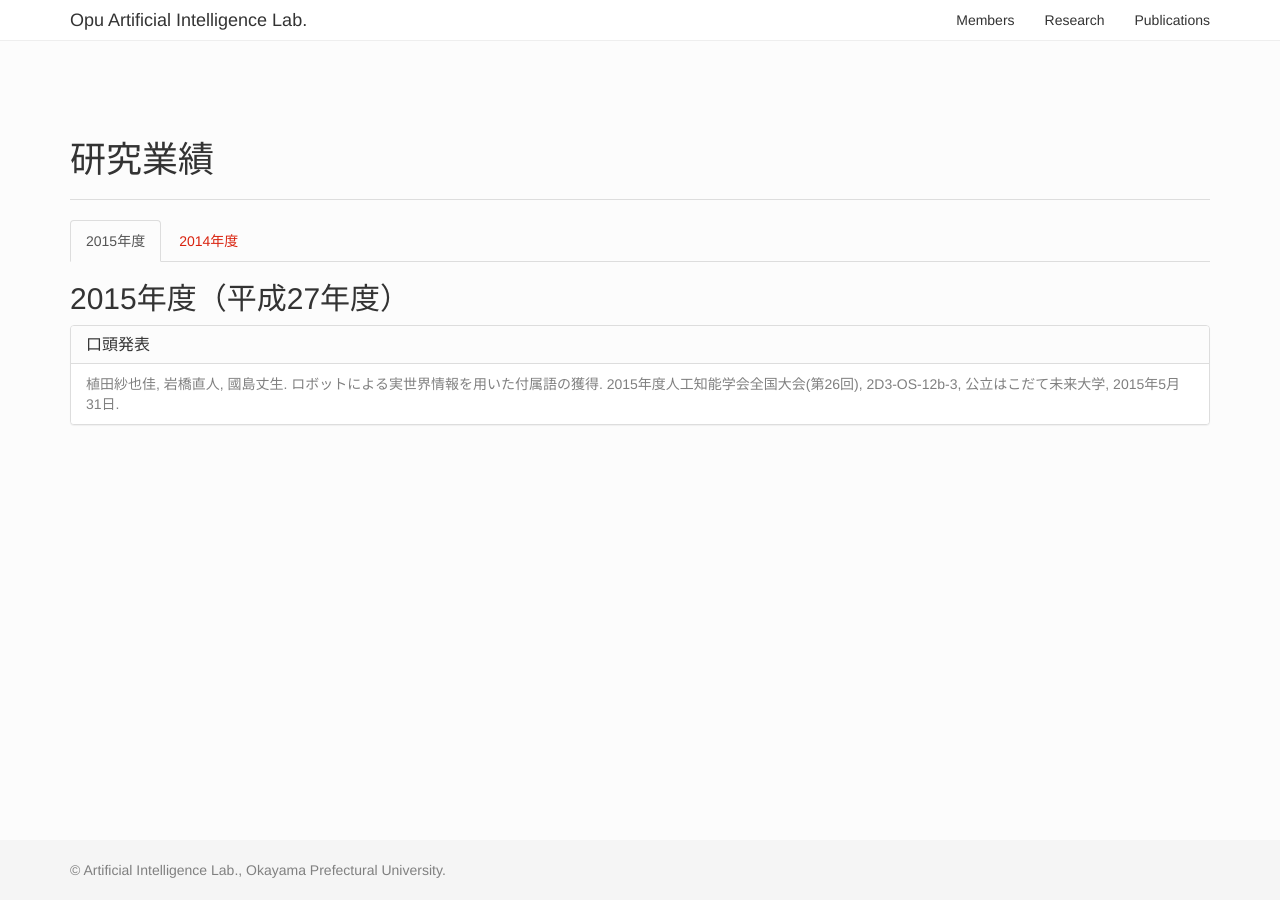
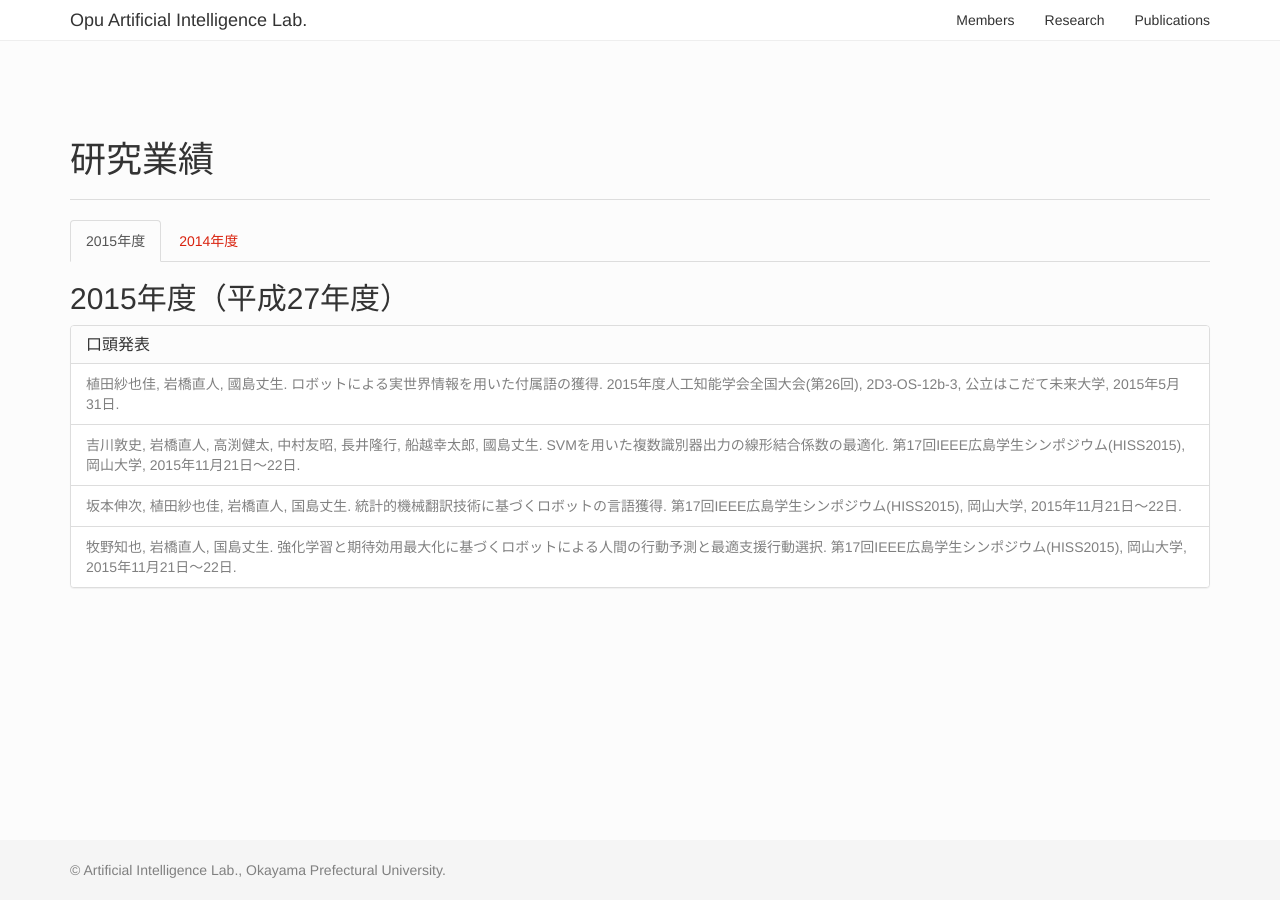
Before and after one commit to kunishi/www-ime, a Jekyll site: the page built from publications/index.html, in a window 1280 px wide. Built offline with Jekyll 4.4.1, drawn with Linux system fonts in a browser that asks for light colours; nearby versions of some CDN libraries; a style sheet for code colours, icons or effects is not loaded.

Commit message:
add the presentations in HISS 2015 to the publications list.

```diff
--- a/publications/index.html
+++ b/publications/index.html
@@ -18,6 +18,21 @@ title: 研究業績
 				<li class="list-group-item">
 					植田紗也佳, 岩橋直人, 國島丈生. ロボットによる実世界情報を用いた付属語の獲得.
 					2015年度人工知能学会全国大会(第26回), 2D3-OS-12b-3, 公立はこだて未来大学, 2015年5月31日.
+				</li>
+				<li class="list-group-item">
+					吉川敦史, 岩橋直人, 高渕健太, 中村友昭, 長井隆行, 船越幸太郎, 國島丈生.
+					SVMを用いた複数識別器出力の線形結合係数の最適化.
+					第17回IEEE広島学生シンポジウム(HISS2015), 岡山大学, 2015年11月21日〜22日.
+				</li>
+				<li class="list-group-item">
+					坂本伸次, 植田紗也佳, 岩橋直人, 国島丈生.
+					統計的機械翻訳技術に基づくロボットの言語獲得.
+					第17回IEEE広島学生シンポジウム(HISS2015), 岡山大学, 2015年11月21日〜22日.
+				</li>
+				<li class="list-group-item">
+					牧野知也, 岩橋直人, 国島丈生.
+					強化学習と期待効用最大化に基づくロボットによる人間の行動予測と最適支援行動選択.
+					第17回IEEE広島学生シンポジウム(HISS2015), 岡山大学, 2015年11月21日〜22日.
 				</li>
 			</ul>
 		</div>
```
